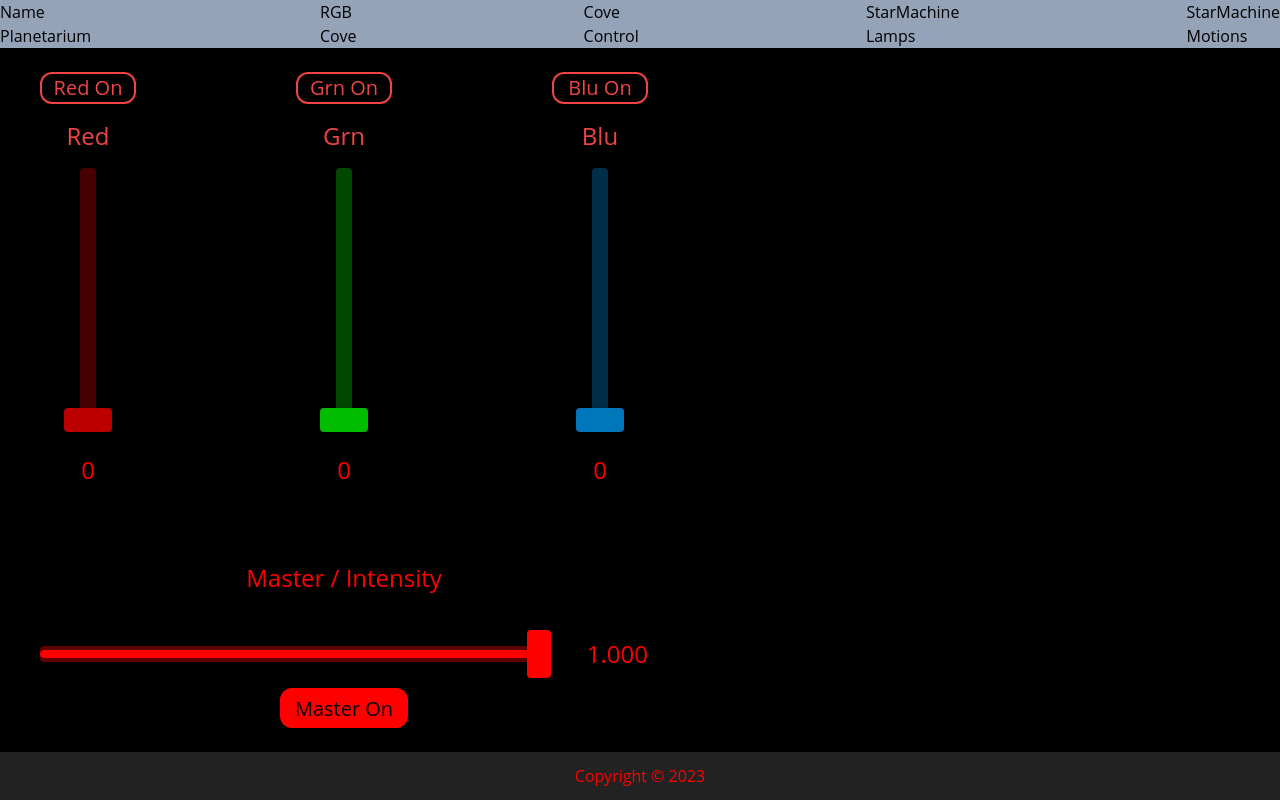
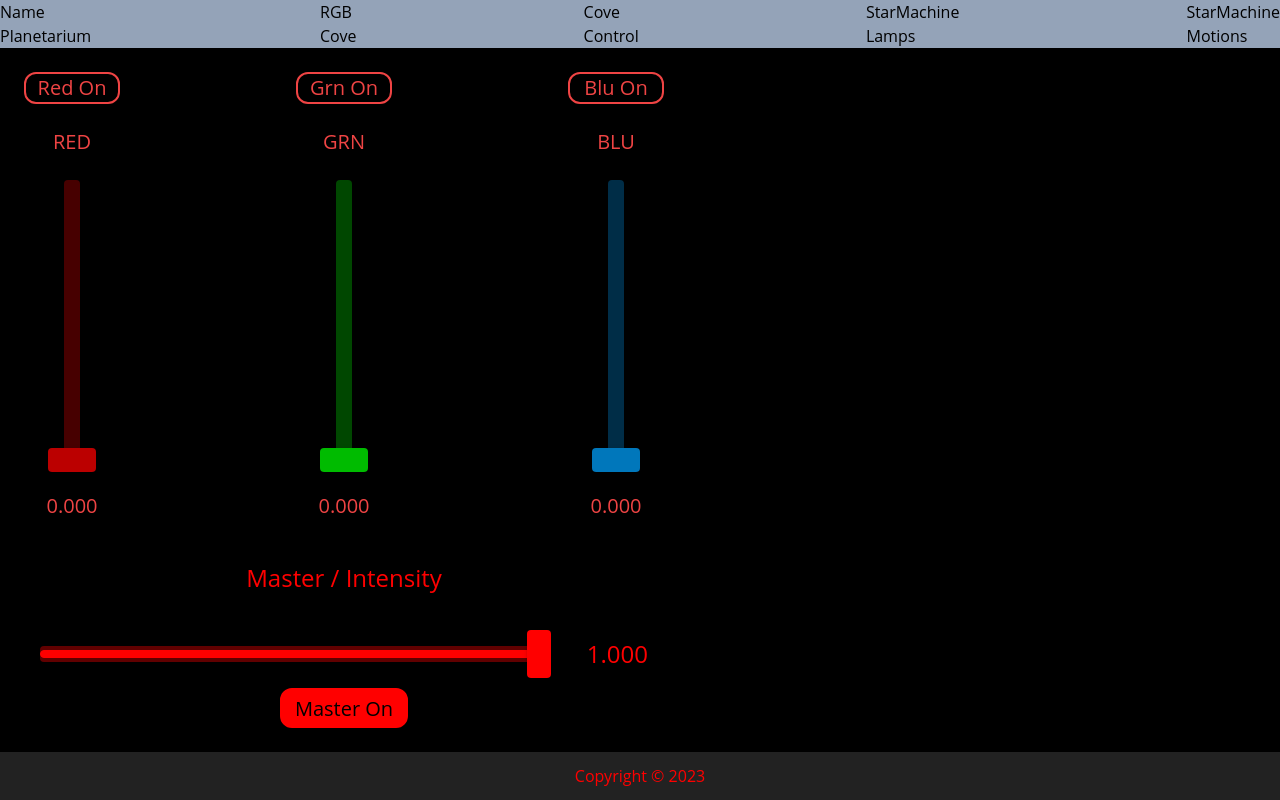
Before and after one commit to CelestialCoyote/react-hercules-chromacove, a React (Create React App) app in the folder frontend/: page /rgbcove in a window 1280 px wide. Built offline with nearby package versions, Linux system fonts and the light colour scheme.

Commit message:
working vertical slider code

```diff
--- a/frontend/src/Components/VerticalCoveSlider/VeriticalCoveSlider.js
+++ b/frontend/src/Components/CoveSliderVertical/CoveSliderVerical.js
@@ -3,12 +3,31 @@ import Slider from '@mui/material/Slider';
 import { baseAPI } from '../../userConfig/baseAPI';
 
 
-const VerticalCoveSlider = ({ coveColor, color, setLevel, level }) => {
+const CoveSliderVertical = ({ coveColor, color, setLevel, level }) => {
 
 	const [isOff, setIsOff] = useState(true);
 	const [temp, setTemp] = useState(0);
 
-	// Moved code to external function because it has more code than previously.
+	const debounce = (func, wait, immediate) => {
+		let timeout;
+
+		return function () {
+			let context = this;
+			let args = arguments;
+
+			let later = function () {
+				timeout = null;
+				if (!immediate) func.apply(context, args);
+			};
+
+			let callNow = immediate && !timeout;
+
+			clearTimeout(timeout);
+			timeout = setTimeout(later, wait);
+			if (callNow) func.apply(context, args);
+		};
+	};
+
 	const handleSliderChange = (event) => {
 		setLevel(event.target.value);
 		if (event.target.value > 0) setIsOff(false);
@@ -32,62 +51,37 @@ const VerticalCoveSlider = ({ coveColor, color, setLevel, level }) => {
 		};
 	};
 
-
-	const debounce = (func, wait, immediate) => {
-		let timeout;
-
-		return function () {
-			let context = this;
-			let args = arguments;
-
-			let later = function () {
-				timeout = null;
-				if (!immediate) func.apply(context, args);
-			};
-
-			let callNow = immediate && !timeout;
-
-			clearTimeout(timeout);
-			timeout = setTimeout(later, wait);
-			if (callNow) func.apply(context, args);
-		};
-	};
-
 	const handleToggleButton = () => {
-		let newLevel;
 		if (level > 0.000) {
 			setTemp(level);
-			newLevel = 0.000;
+			setLevel(0.000);
 			setIsOff(true);
 		} else {
 			if (temp === 0.000) {
 				setTemp(1.000);
-				newLevel = 1.000;
+				setLevel(1.000)
 			} else {
 				setLevel(temp);
-				newLevel = temp;
 			}
 			setIsOff(false);
-		}
 		};
+	};
+
+	const coveButton = "bg-black border-red-500 border-2 text-red-500 text-xl rounded-xl w-24 hover:border-red-300 hover:text-red-300";
+	const coveButtonOn = "bg-red-500 border-red-500 border-2 text-black text-xl rounded-xl w-24 hover:bg-red-300 hover:border-red-300";
 
 	return (
 
 		<div className="flex flex-col items-center">
 
 			<button
-				className={
-					level > 0 ?
-						"toggle-button-on mb-8" :
-						"toggle-button mb-8"
-				}
-
+                className={isOff ? `${coveButton}` : `${coveButtonOn}`}
 				onClick={handleToggleButton}
             >
-				{coveColor.toUpperCase()}<br />{level > 0 ? "On" : "Off"}
+                {coveColor} {isOff ? "On" : "Off"}
             </button>
 
-			<label className="text-xl text-red-500 mb-6">{
+			<label className="text-xl text-red-500 m-6">{
 				coveColor.toUpperCase()}
 			</label>
 
@@ -126,4 +120,4 @@ const VerticalCoveSlider = ({ coveColor, color, setLevel, level }) => {
 };
 
 
-export default VerticalCoveSlider;
+export default CoveSliderVertical;
--- a/frontend/src/Components/VCoveSlider/VCoveSlider.jsx
+++ b/frontend/src/Components/VCoveSlider/VCoveSlider.jsx
@@ -63,6 +63,14 @@ const VCoveSlider = ({ channelState, setState, masterValue, duration }) => {
         };
     };
 
+	const handleColorChange = (event) => {
+        updateChannelState(channelState.id, event.target.value);
+
+        if (event.target.value === 0.000) setTemp(0);
+
+        sendColorData(event.target.value, true);
+    };
+
     const handleToggleButton = () => {
         let newLevel;
         if (channelState.value > 0.000) {
@@ -81,14 +89,6 @@ const VCoveSlider = ({ channelState, setState, masterValue, duration }) => {
         }
 
         sendColorData(newLevel);
-    };
-
-    const handleColorChange = (event) => {
-        updateChannelState(channelState.id, event.target.value);
-
-        if (event.target.value === 0.000) setTemp(0);
-
-        sendColorData(event.target.value, true);
     };
 
 	const toggleButton = "bg-black border-red-500 border-2 text-red-500 text-xl rounded-xl p-1 w-24 hover:border-red-300 hover:text-red-300";
--- a/frontend/src/Components/VerticalCoveSlider/VerticalCoveSlider.css
+++ /dev/null
@@ -1,40 +0,0 @@
-.toggle-button {
-    background-color: black;
-    border: 2px solid red;
-    border-radius: 0.75rem;
-    color: red;
-    font-size: 1.25rem;
-    height: 3.5rem;
-    margin: 0;
-    padding: 0.25rem;
-    width: 7.0rem;
-}
-
-.toggle-button-on {
-    background-color: red;
-    border: 2px solid red;
-    border-radius: 0.75rem;
-    color: black;
-    font-size: 1.25rem;
-    height: 3.5rem;
-    margin: 0;
-    padding: 0.25rem;
-    width: 7.0rem;
-}
-
-.toggle-button:hover {
-    border: 2px solid pink;
-    color: pink;
-}
-
-.toggle-button-on:hover {
-    background-color: pink;
-    border: 2px solid pink;
-}
-
-.cove-text {
-    color: red;
-    font-size: 1.5rem;
-    padding: 2.0rem;
-    text-align: center;
-}
--- a/frontend/src/Components/VerticalSlider/VerticalSlider.js
+++ /dev/null
@@ -1,104 +0,0 @@
-import { useState } from 'react';
-import Slider from '@mui/material/Slider';
-import { baseAPI } from '../../userConfig/baseAPI';
-
-
-const VerticalCoveSlider2 = ({ coveColor, color, setLevel, level }) => {
-
-    const [isOff, setIsOff] = useState(true);
-    const [temp, setTemp] = useState(0);
-
-    // Moved code to external function because it has more code than previously.
-    const handleSliderChange = (event) => {
-        setLevel(event.target.value);
-        if (event.target.value > 0) setIsOff(false);
-        if (event.target.value === 0) {
-            setTemp(0);
-            setIsOff(true);
-        }
-
-        let data = {
-            "channel": coveColor,
-            "level": event.target.value
-        };
-
-        try {
-            baseAPI.post('colorChangeSlider', data)
-                .then((res) => {
-                    console.log(res.data);
-                });
-        } catch (error) {
-            console.log('Update color channel failed.', error);
-        };
-    };
-
-	const coveButton = "bg-black border-red-500 border-2 text-red-500 text-xl rounded-xl w-24 hover:border-red-300 hover:text-red-300";
-	const coveButtonOn = "bg-red-500 border-red-500 border-2 text-black text-xl rounded-xl w-24 hover:bg-red-300 hover:border-red-300";
-
-    return (
-
-        <div className="flex flex-col items-center w-32">
-
-            <button
-                className={isOff ? `${coveButton}` : `${coveButtonOn}`}
-                onClick={() => {
-                    if (level > 0) {
-                        setTemp(level);
-                        setLevel(0);
-                        setIsOff(true);
-                    } else {
-                        if (temp === 0) {
-                            setTemp(255);
-                            setLevel(255);
-                        } else {
-                            setLevel(temp);
-                        }
-                        setIsOff(false);
-                    }
-                }}
-            >
-                {coveColor} {isOff ? "On" : "Off"}
-            </button>
-
-            <label
-				className="text-red-500 text-2xl m-4">
-					{coveColor}
-				</label>
-
-            <Slider
-                sx={{
-                    color: { color },
-                    height: "100%",
-                    '& .MuiSlider-thumb': {
-                        borderRadius: '0.25rem',
-                        height: "1.5rem",
-                        width: "3.0rem"
-                    },
-                    '& .MuiSlider-rail': {
-                        borderRadius: '0.25rem',
-                        width: "1.0rem"
-                    },
-                    '& .MuiSlider-track': {
-                        width: "0.5rem"
-                    },
-                    '& input[type="range"]': {
-                        WebkitAppearance: 'slider-vertical',
-                    },
-                }}
-                orientation="vertical"
-                min={0}
-                max={1.000}
-                step={0.001}
-                value={level}
-                onChange={handleSliderChange}
-            />
-
-            <label className="cove-text">{level}</label>
-
-        </div>
-
-    );
-}
-
-
-export default VerticalCoveSlider2;
--- a/frontend/src/pages/RGBCove/RGBCove.js
+++ b/frontend/src/pages/RGBCove/RGBCove.js
@@ -1,5 +1,5 @@
-import { useEffect, useState } from 'react';
-import VerticalSlider from '../../components/VerticalSlider/VerticalSlider'
+import { useState } from 'react';
+import CoveSliderVertical from '../../components/CoveSliderVertical/CoveSliderVerical';
 import MasterSlider from '../../components/MasterSlider/MasterSlider';
 
 
@@ -19,11 +19,9 @@ const RGBCove = () => {
             <div className="flex flex-1 flex-col">
 
                 <div className="flex h-full justify-between">
-
-					<VerticalSlider coveColor="Red" color="#bb0000" setLevel={setRed} level={red} />
-					<VerticalSlider coveColor="Grn" color="#00bb00" setLevel={setGrn} level={grn} />
-					<VerticalSlider coveColor="Blu" color="#0077bb" setLevel={setBlu} level={blu} />
-
+					<CoveSliderVertical coveColor="Red" color="#bb0000" setLevel={setRed} level={red} />
+					<CoveSliderVertical coveColor="Grn" color="#00bb00" setLevel={setGrn} level={grn} />
+					<CoveSliderVertical coveColor="Blu" color="#0077bb" setLevel={setBlu} level={blu} />
                 </div>
 
                 <div className="flex flex-col mt-4">
```
Lines whose indentation alone changed are shown as unchanged.
